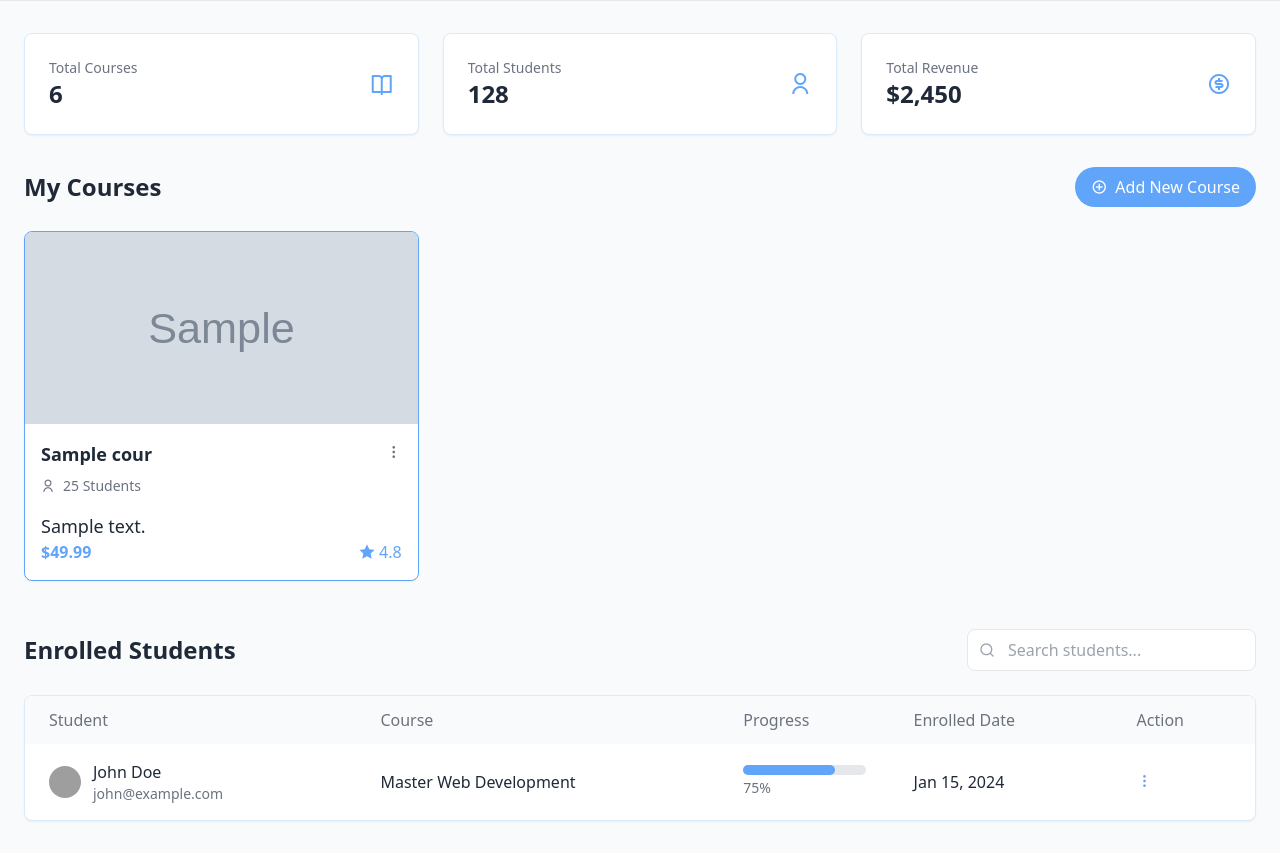
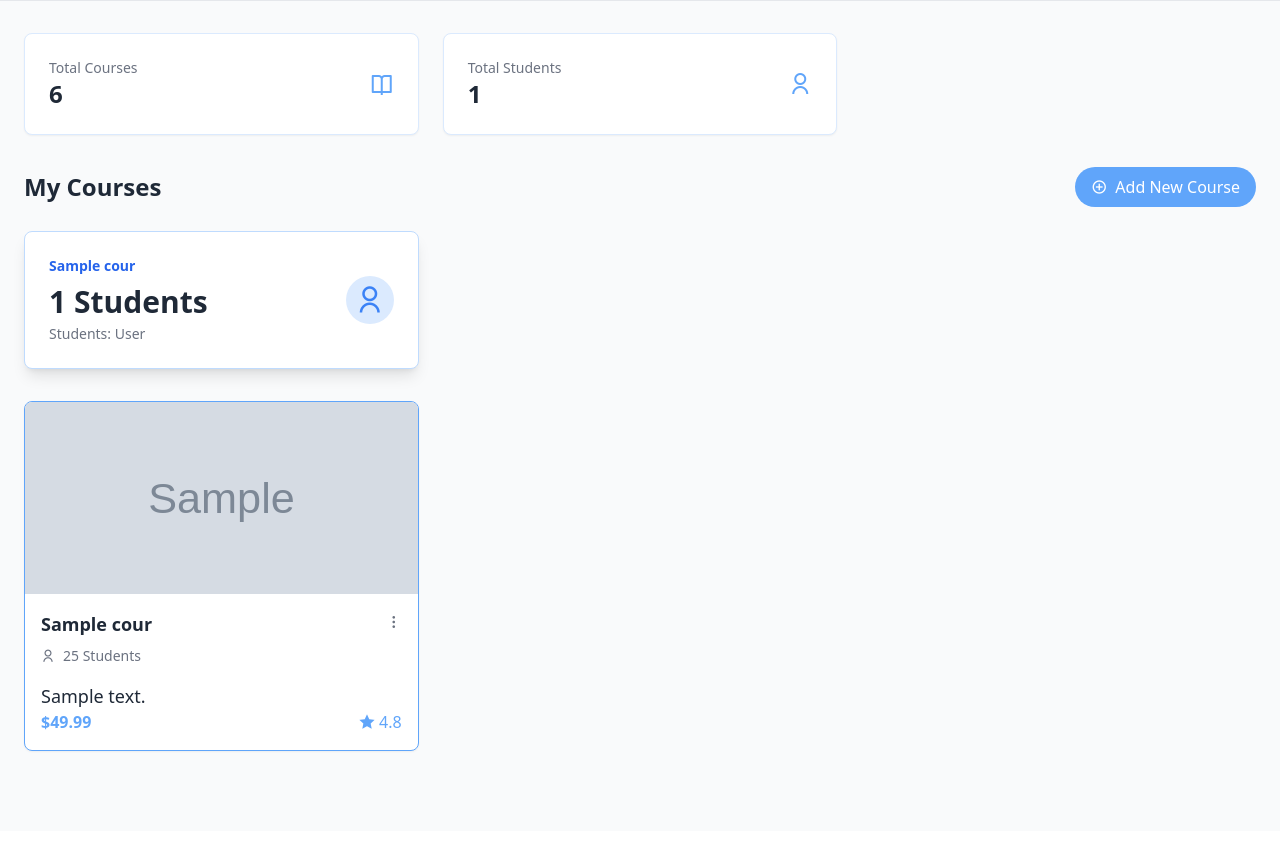
Before and after one commit to elabiad-malika2/Youdemy, a PHP site: page /Enseignant/Cours.php in a window 1280 px wide. Shown: the part 332-1185 px from the top of the page. After the commit the page ends 1084 px from the top, so only its background shows below. Run offline with PHP 8.4, Linux system fonts and the light colour scheme; the visitor is signed in with stand-in values (Sample User, id 1); tables that the repository leaves empty hold one stand-in row (values such as "Sample post"); grey boxes marked "Sample" are stand-in pictures; some libraries are stand-ins or nearby versions; grey boxes are pictures that could not be loaded.

Commit message:
Modification des cours

```diff
--- a/Back-end/Classes/Cours.php
+++ b/Back-end/Classes/Cours.php
@@ -231,7 +231,7 @@ abstract class Cours  {
     }
 
     public function getIdCategorie() {
-        return $this->id_categorie;
+        return $this->categorie_id;
     }
 
     public function setIdCategorie($id_categorie) {
@@ -257,5 +257,7 @@ abstract class Cours  {
     public function setType($type) {
         $this->type = $type;
     }
+
+
 }
 ?>
--- a/Back-end/Classes/CoursText.php
+++ b/Back-end/Classes/CoursText.php
@@ -63,7 +63,7 @@ class coursTexte extends Cours{
     }
 
     public function setContenue($contenue) {
-        return $this->contenue;
+        $this->contenue=$contenue;
     }
 }
 ?>
--- a/Back-end/Classes/Inscription.php
+++ b/Back-end/Classes/Inscription.php
@@ -57,6 +57,29 @@ class Inscription {
         return $data ;
 
     }
+    // Statistiques nbres des etudaints inscrits a un cours
+    public static function nbrTotaleEtdInscrid($idE){
+        $pdo=Database::getInstance()->getConnection();
+        $stm=$pdo->prepare("SELECT count(ce.id) as totalEtudiant , c.titre  , group_concat(u.fullName) as nomEtd from etudiant_cours ce
+                                join user u on u.id=ce.etudiant_id
+                                join cours c on c.id=ce.cours_id
+                                where c.enseignant_id = :id
+                                GROUP BY c.titre ");
+        $stm->bindParam(":id",$idE,PDO::PARAM_INT);
+        $stm->execute();
+        $resultat=$stm->fetchAll(PDO::FETCH_ASSOC);
+        return $resultat ;
+    }
+    public static function totalStudent($idE){
+        $pdo=Database::getInstance()->getConnection();
+        $stm=$pdo->prepare("select count(ce.etudiant_id) as totalStudent from etudiant_cours ce
+                            join cours c on c.id = ce.cours_id
+                            where c.enseignant_id = :idE ");
+        $stm->bindParam(":idE",$idE,PDO::PARAM_INT);
+        $stm->execute();
+        $resultat=$stm->fetch(PDO::FETCH_ASSOC);
+        return $resultat["totalStudent"];
+    }
 }
 
 ?>
--- a/Front-end/Enseignant/Cours.php
+++ b/Front-end/Enseignant/Cours.php
@@ -2,12 +2,15 @@
 require_once('../../Back-end/Classes/Categorie.php');
 require_once('../../Back-end/Classes/Tag.php');
 require_once('../../Back-end/Classes/Cours.php');
+require_once('../../Back-end/Classes/Inscription.php');
 session_start();
 $categorie=Categorie::afficherCategorie();
 
 $tags=Tag::afficherTags();
 $user=$_SESSION['id_logged'];
 $cours = Cours::afficherCoursProf($user);
+$studentIn = Inscription::nbrTotaleEtdInscrid($user);
+$totalStudent= Inscription::totalStudent($user);
 
 ?>
 
@@ -64,22 +67,14 @@ $cours = Cours::afficherCoursProf($user);
                 <div class="flex items-center justify-between">
                     <div>
                         <p class="text-gray-500 text-sm">Total Students</p>
-                        <h3 class="text-2xl font-bold text-gray-800">128</h3>
+                        <h3 class="text-2xl font-bold text-gray-800"><?= $totalStudent ?></h3>
                     </div>
                     <i class="ri-user-line text-2xl text-blue-400"></i>
                 </div>
             </div>
 
-            <div class="bg-white p-6 rounded-lg shadow-sm border border-blue-100">
-                <div class="flex items-center justify-between">
-                    <div>
-                        <p class="text-gray-500 text-sm">Total Revenue</p>
-                        <h3 class="text-2xl font-bold text-gray-800">$2,450</h3>
-                    </div>
-                    <i class="ri-money-dollar-circle-line text-2xl text-blue-400"></i>
-                </div>
-            </div>
         </div>
+
 
         <!-- Courses Section -->
         <div class="mb-12">
@@ -90,6 +85,26 @@ $cours = Cours::afficherCoursProf($user);
                     <span>Add New Course</span>
                 </button>
             </div>
+            <div class="grid grid-cols-1 md:grid-cols-3 gap-6 mb-8">
+    <!-- Statistiques des cours -->
+    <?php foreach ($studentIn as $courseStats): ?>
+        <div class="bg-white p-6 rounded-lg shadow-lg border border-blue-200 hover:shadow-xl transition-shadow duration-300">
+            <div class="flex items-center justify-between">
+                <div>
+                    <p class="text-blue-600 text-sm font-semibold"><?= htmlspecialchars($courseStats['titre']); ?></p>
+                    <h3 class="text-3xl font-extrabold text-gray-800 mt-2">
+                        <?= htmlspecialchars($courseStats['totalEtudiant']); ?> Students
+                    </h3>
+                    <p class="text-gray-500 text-sm mt-1">Students: <?= htmlspecialchars($courseStats['nomEtd']); ?></p>
+                </div>
+                <div class="flex items-center justify-center w-12 h-12 bg-blue-100 rounded-full">
+                    <i class="ri-user-line text-3xl text-blue-500"></i>
+                </div>
+            </div>
+        </div>
+    <?php endforeach; ?>
+</div>
+
 
             <div class="grid grid-cols-1 md:grid-cols-2 lg:grid-cols-3 gap-6">
                 <!-- Course Card -->
@@ -233,60 +248,7 @@ $cours = Cours::afficherCoursProf($user);
         </div>
     </div>
 
-        <!-- Students Section -->
-        <div>
-            <div class="flex justify-between items-center mb-6">
-                <h2 class="text-2xl font-bold text-gray-800">Enrolled Students</h2>
-                <div class="relative">
-                    <i class="ri-search-line absolute left-3 top-1/2 transform -translate-y-1/2 text-gray-400"></i>
-                    <input type="text" placeholder="Search students..."
-                           class="pl-10 pr-4 py-2 border border-gray-200 rounded-lg focus:outline-none focus:border-blue-400">
-                </div>
-            </div>
 
-            <div class="bg-white rounded-lg shadow-sm border border-blue-100 overflow-hidden">
-                <div class="overflow-x-auto">
-                    <table class="w-full">
-                        <thead class="bg-gray-50 text-left">
-                            <tr>
-                                <th class="px-6 py-3 text-gray-500 font-medium">Student</th>
-                                <th class="px-6 py-3 text-gray-500 font-medium">Course</th>
-                                <th class="px-6 py-3 text-gray-500 font-medium">Progress</th>
-                                <th class="px-6 py-3 text-gray-500 font-medium">Enrolled Date</th>
-                                <th class="px-6 py-3 text-gray-500 font-medium">Action</th>
-                            </tr>
-                        </thead>
-                        <tbody class="divide-y divide-gray-100">
-                            <tr class="hover:bg-gray-50">
-                                <td class="px-6 py-4">
-                                    <div class="flex items-center space-x-3">
-                                        <img src="/api/placeholder/32/32" alt="Student" class="w-8 h-8 rounded-full">
-                                        <div>
-                                            <p class="font-medium text-gray-800">John Doe</p>
-                                            <p class="text-sm text-gray-500">john@example.com</p>
-                                        </div>
-                                    </div>
-                                </td>
-                                <td class="px-6 py-4 text-gray-800">Master Web Development</td>
-                                <td class="px-6 py-4">
-                                    <div class="w-full bg-gray-200 rounded-full h-2.5">
-                                        <div class="bg-blue-400 h-2.5 rounded-full" style="width: 75%"></div>
-                                    </div>
-                                    <span class="text-sm text-gray-500">75%</span>
-                                </td>
-                                <td class="px-6 py-4 text-gray-800">Jan 15, 2024</td>
-                                <td class="px-6 py-4">
-                                    <button class="text-blue-400 hover:text-blue-500">
-                                        <i class="ri-more-2-fill"></i>
-                                    </button>
-                                </td>
-                            </tr>
-                            <!-- Add more student rows here -->
-                        </tbody>
-                    </table>
-                </div>
-            </div>
-        </div>
     </div>
     <script>
         function toggleModal(show) {
```
Also changed, not shown: Front-end/Enseignant/detailsCours.php (+32 -15 lines), test.html (deleted, +0 -86 lines), Back-end/Actions/Cours/modifierCours.php (added), Back-end/index.php (deleted).
